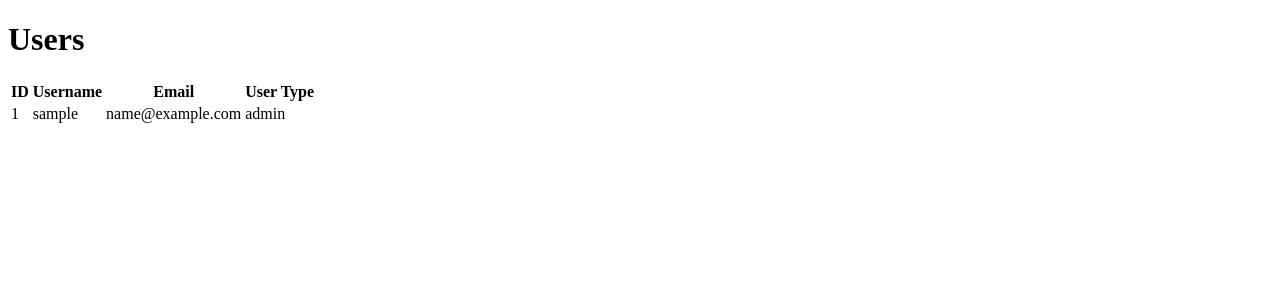
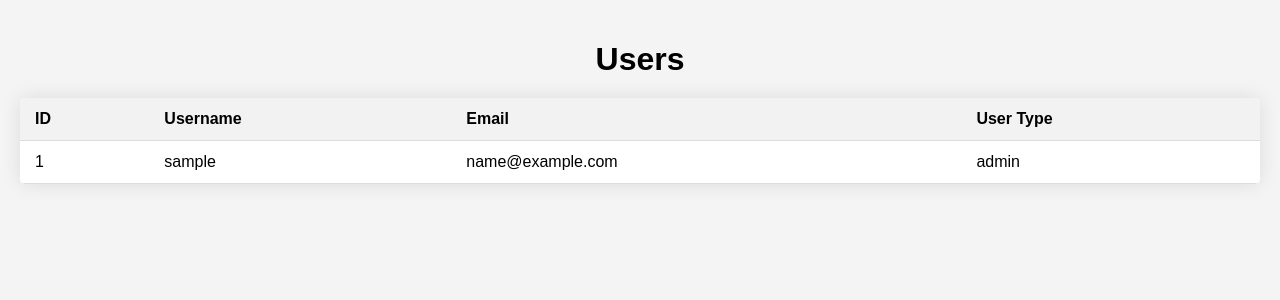
Before and after one commit to srinu5713/Ecommerce-With-Microservices, a Flask app: page /users in a window 1280 px wide. Shown: the top 300 px of the page. Run offline with Flask 3, Linux system fonts and the light colour scheme; tables that the repository leaves empty or names only in its code hold one stand-in row (values such as "Sample post").

Commit message:
Modified table structure

```diff
--- a/templates/users.html
+++ b/templates/users.html
@@ -5,6 +5,39 @@
     <meta name="viewport" content="width=device-width, initial-scale=1.0">
     <title>Users</title>
 </head>
+<style>
+    body {
+        font-family: Arial, sans-serif;
+        background-color: #f4f4f4;
+        margin: 0;
+        padding: 20px;
+    }
+    h1 {
+        text-align: center;
+        margin-bottom: 20px;
+    }
+    table {
+        width: 100%;
+        border-collapse: collapse;
+        background-color: #fff;
+        border-radius: 5px;
+        overflow: hidden;
+        box-shadow: 0 0 20px rgba(0, 0, 0, 0.1);
+        margin-bottom: 20px;
+    }
+    th, td {
+        padding: 12px 15px;
+        text-align: left;
+        border-bottom: 1px solid #ddd;
+    }
+    th {
+        background-color: #f2f2f2;
+        font-weight: bold;
+    }
+    tr:hover {
+        background-color: #f2f2f2;
+    }
+</style>
 <body>
     <h1>Users</h1>
     <table>
```
